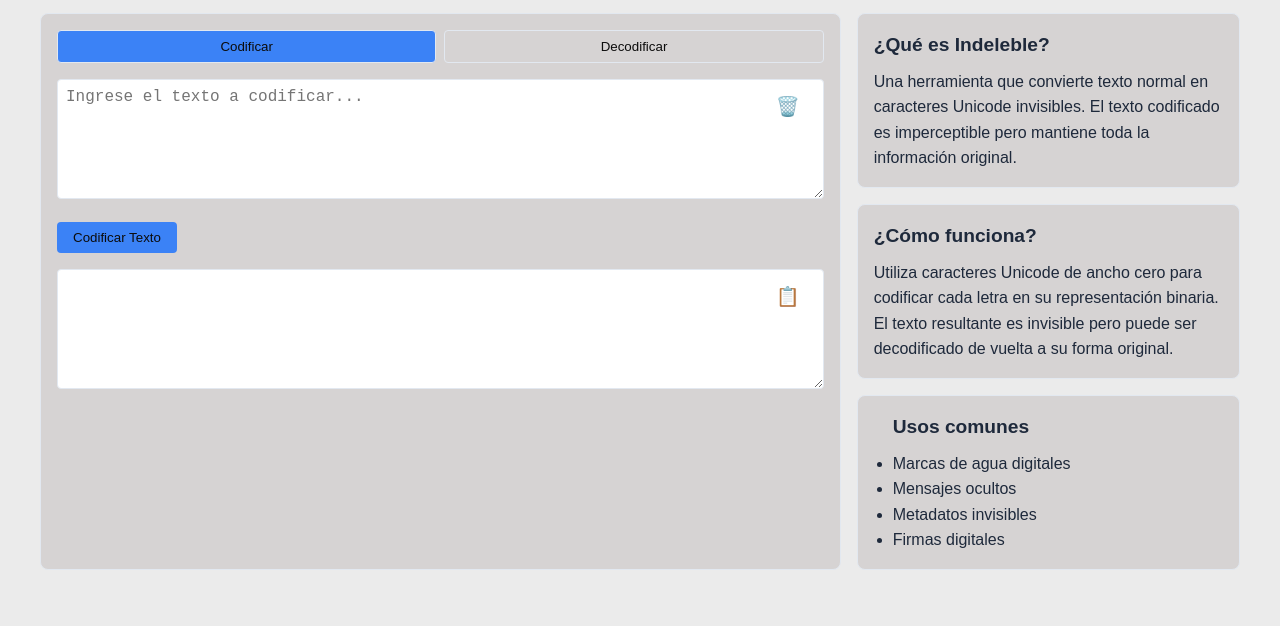
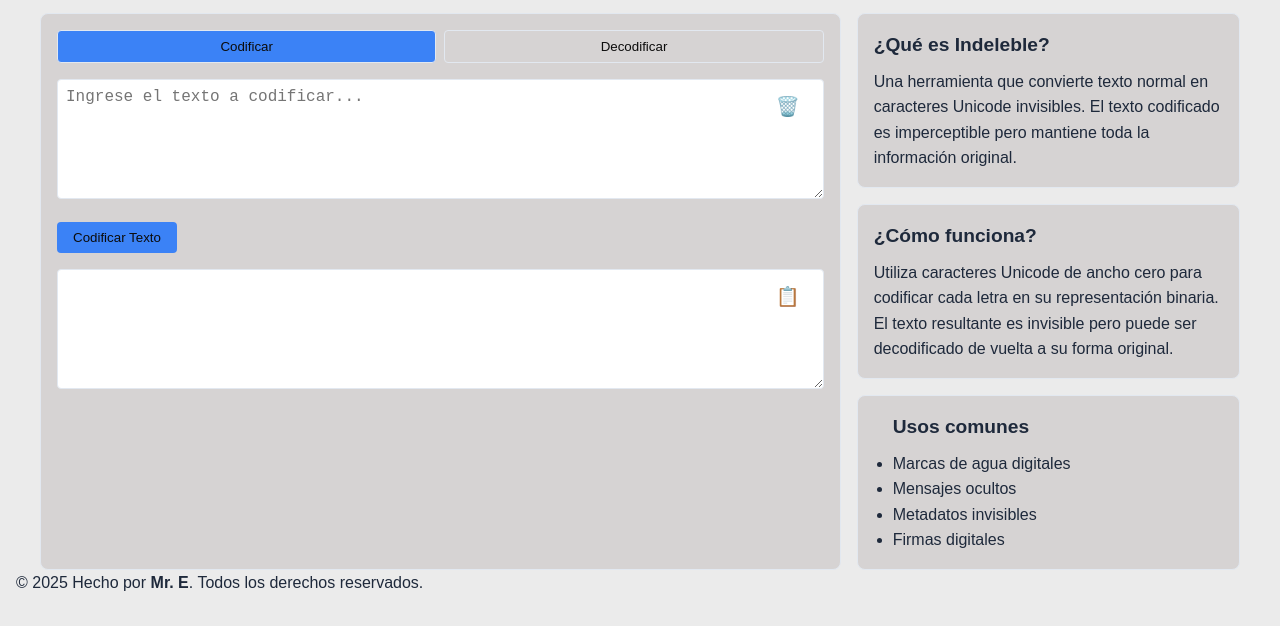
Before and after one commit to Mr-E28j/Indeleble, a plain HTML site: page index.html in a window 1280 px wide. Shown: the part 96-722 px from the top of the page. Drawn offline with Linux system fonts and the light colour scheme.

Commit message:
Update index.html

```diff
--- a/index.html
+++ b/index.html
@@ -96,4 +96,7 @@
 
   <script src="script.js"></script>
 </body>
+  <footer>
+  <p>&copy; 2025 Hecho por <strong>Mr. E</strong>. Todos los derechos reservados.</p>
+</footer>
 </html>
```
